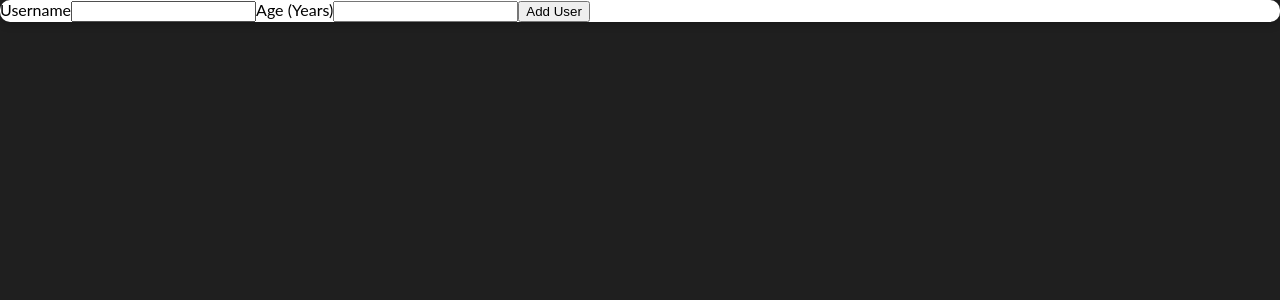
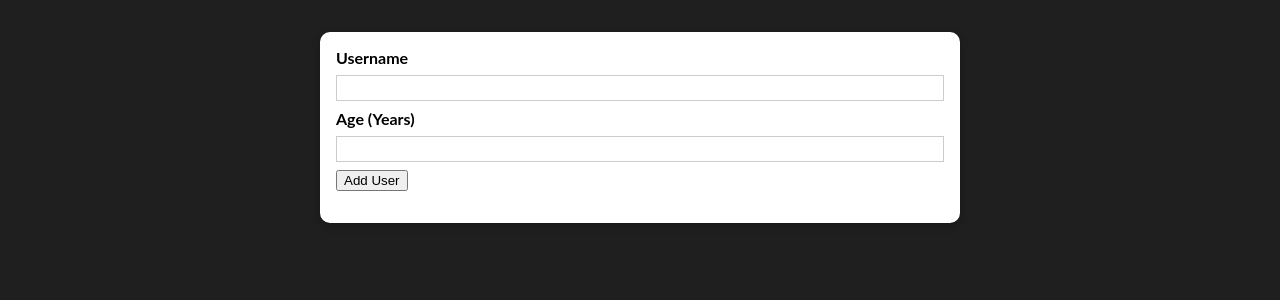
Before and after one commit to mkonemo/react-3rd-project, a React (Create React App) app: page / in a window 1280 px wide. Shown: the top 300 px of the page. Built offline with nearby package versions, Linux system fonts and the light colour scheme.

Commit message:
1 file modified

```diff
--- a/src/components/UI/Card.js
+++ b/src/components/UI/Card.js
@@ -3,7 +3,7 @@
 import classes from './Card.module.css';
 
 const Card = (props) => {
-  return <div className= {classes.card}>{props.children}</div>;
+  return <div className= {`${classes.card} ${props.className}`}>{props.children}</div>;
 };
 
 export default Card;
```
